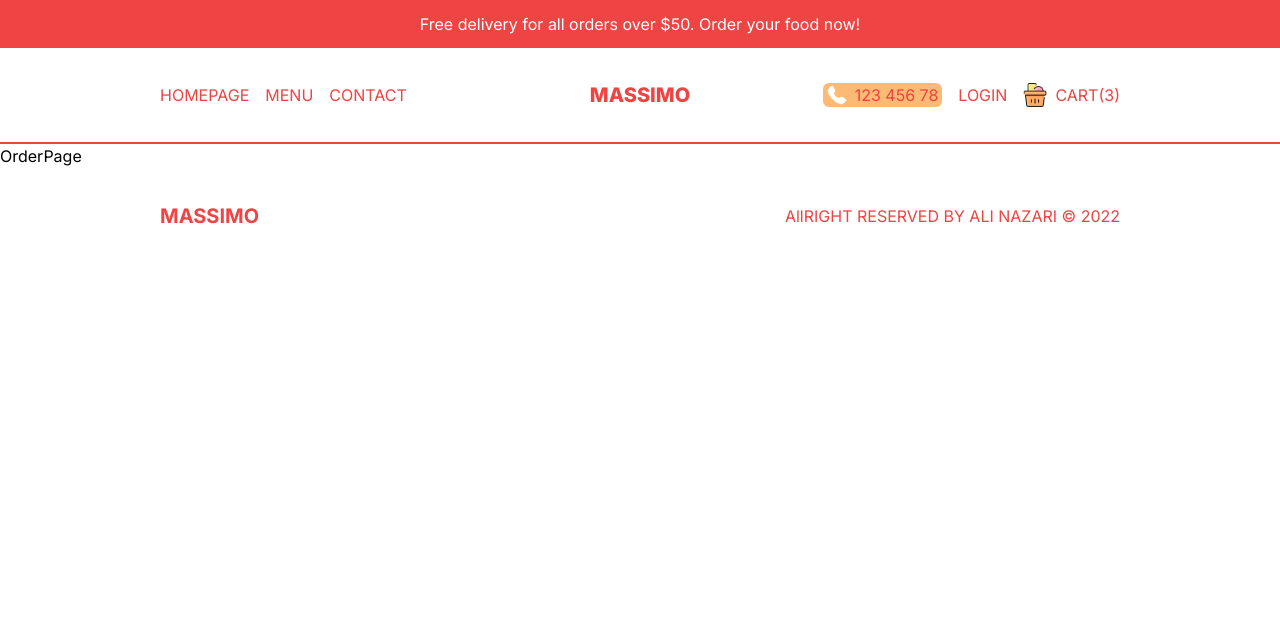
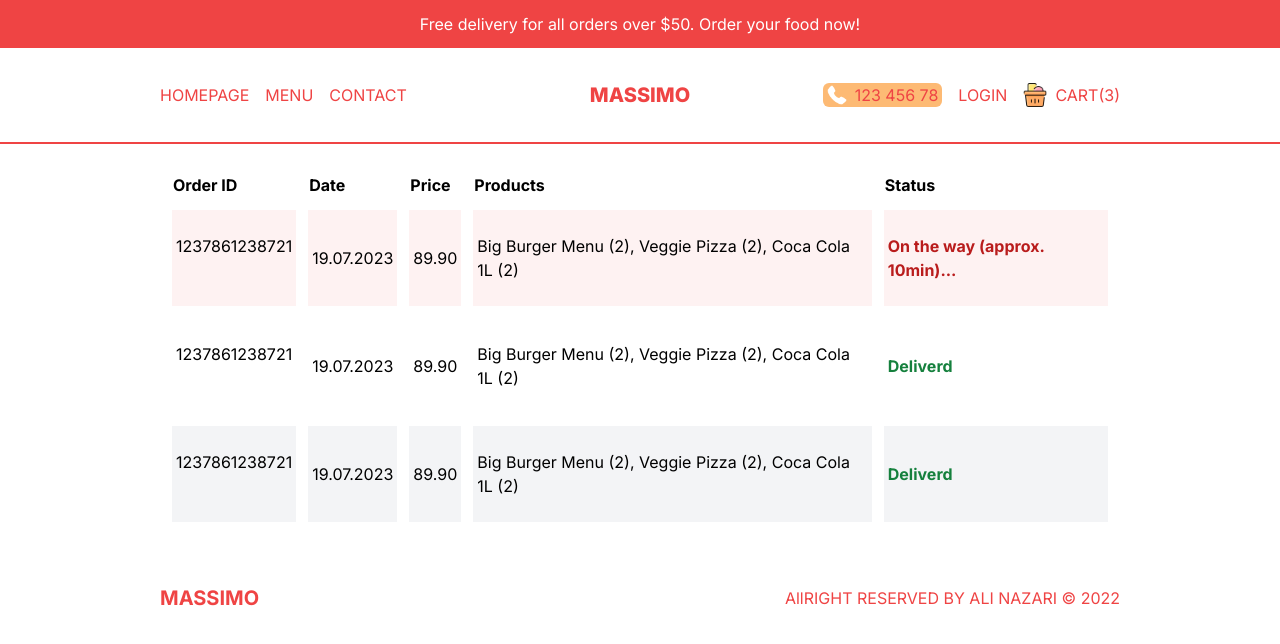
Before and after one commit to AliNazari-dev/restaurant-app-UI---Next---TypeScript---Tailwind--, a Next.js app: page /orders in a window 1280 px wide. Shown: the top 644 px of the page. Built offline with nearby package versions, Linux system fonts and the light colour scheme.

Commit message:
order Page done reponsive

```diff
--- a/src/app/orders/page.tsx
+++ b/src/app/orders/page.tsx
@@ -1,7 +1,44 @@
 import React from "react";
 
-const OrderPage = () => {
-  return <div>OrderPage</div>;
+const OrdersPage = () => {
+  return (
+    <div className="p-4 lg:px-20 xl:px-40">
+      <table className="w-full border-separate border-spacing-3">
+        <thead>
+          <tr className="text-left">
+            <th className="hidden md:block">Order ID</th>
+            <th>Date</th>
+            <th>Price</th>
+            <th className="hidden md:block">Products</th>
+            <th>Status</th>
+          </tr>
+        </thead>
+        <tbody>
+          <tr className="text-sm md:text-base bg-red-50">
+            <td className="hidden md:block py-6 px-1">1237861238721</td>
+            <td className="py-6 px-1">19.07.2023</td>
+            <td className="py-6 px-1">89.90</td>
+            <td className="hidden md:block py-6 px-1">Big Burger Menu (2), Veggie Pizza (2), Coca Cola 1L (2)</td>
+            <td className="py-6 px-1 text-red-700 font-bold">On the way (approx. 10min)...</td>
+          </tr>
+          <tr className="text-sm md:text-base odd:bg-gray-100">
+            <td className="hidden md:block py-6 px-1">1237861238721</td>
+            <td className="py-6 px-1">19.07.2023</td>
+            <td className="py-6 px-1">89.90</td>
+            <td className="hidden md:block py-6 px-1">Big Burger Menu (2), Veggie Pizza (2), Coca Cola 1L (2)</td>
+            <td className="py-6 px-1 text-green-700 font-bold">Deliverd</td>
+          </tr>
+          <tr className="text-sm md:text-base odd:bg-gray-100">
+            <td className="hidden md:block py-6 px-1">1237861238721</td>
+            <td className="py-6 px-1">19.07.2023</td>
+            <td className="py-6 px-1">89.90</td>
+            <td className="hidden md:block py-6 px-1">Big Burger Menu (2), Veggie Pizza (2), Coca Cola 1L (2)</td>
+            <td className="py-6 px-1 text-green-700 font-bold">Deliverd</td>
+          </tr>
+        </tbody>
+      </table>
+    </div>
+  );
 };
 
-export default OrderPage;
+export default OrdersPage;
```
